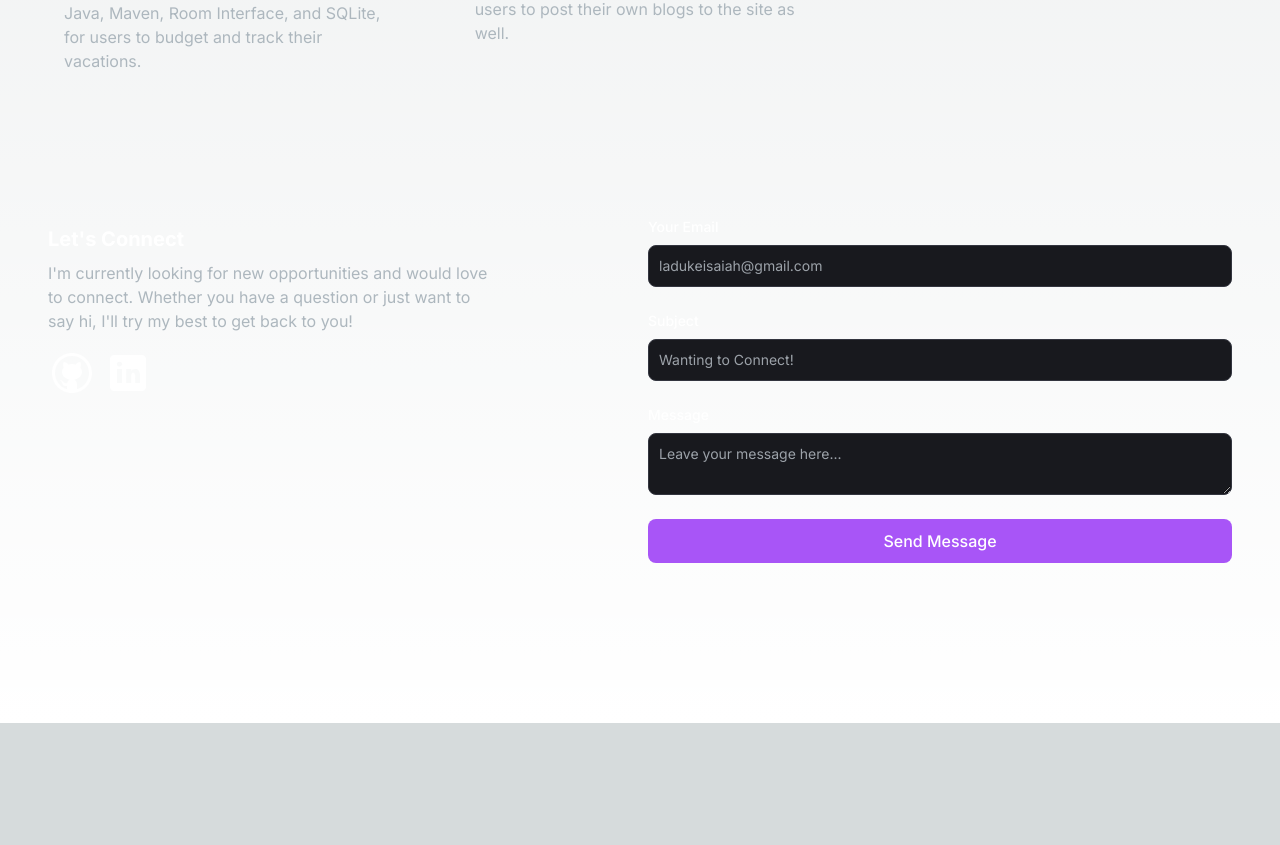
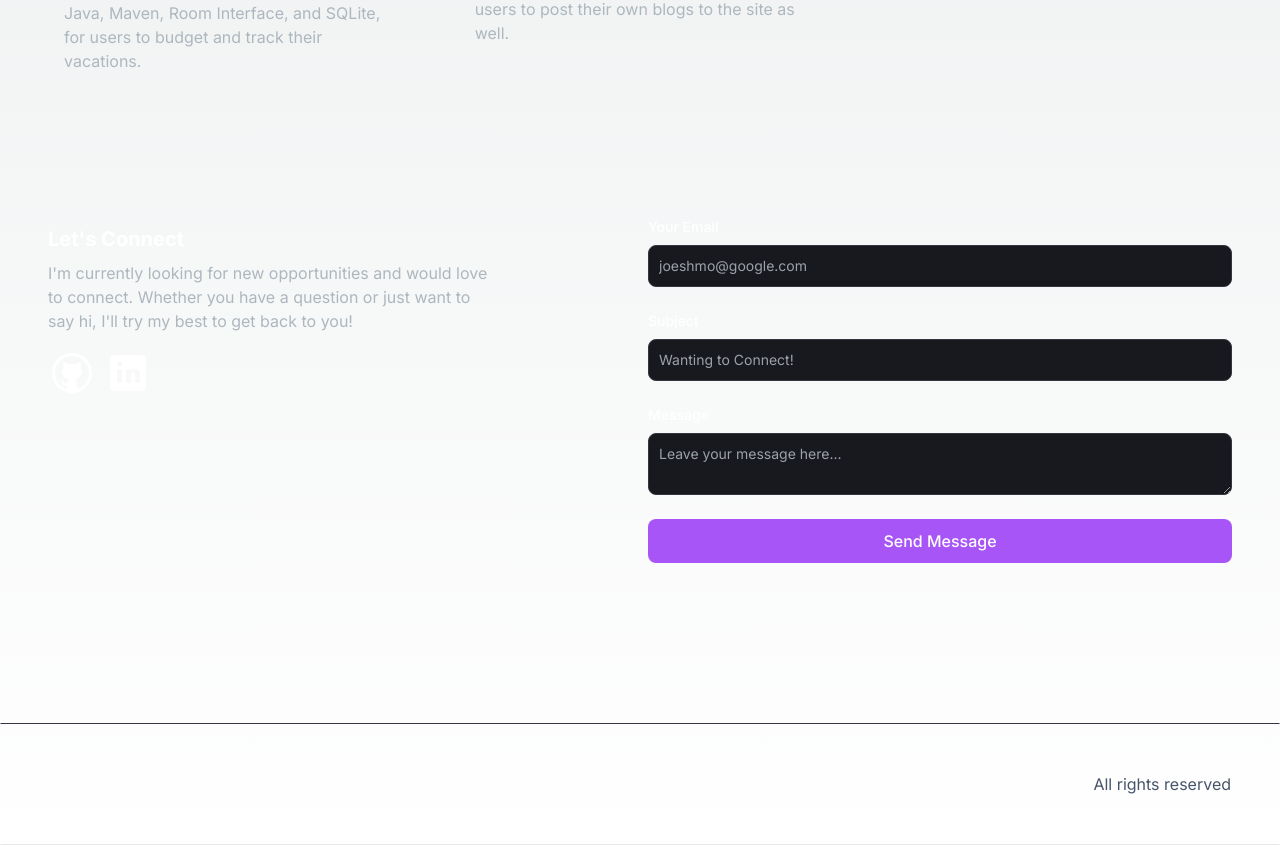
Before and after one commit to ladukeisaiah/portfolio-website, a Next.js app: page / in a window 1280 px wide. Shown: the part 1788-2633 px from the top of the page. Before the commit the page ends 2511 px from the top, so only its background shows below. Built offline with nearby package versions, Linux system fonts and the light colour scheme.

Commit message:
feat: creates the code for the emails to communicate with the api to actually send using the sender function

```diff
--- a/src/app/Components/EmailSection.jsx
+++ b/src/app/Components/EmailSection.jsx
@@ -5,12 +5,31 @@ import Link from 'next/link';
 import Image from 'next/image';
 
 const EmailSection = () => {
+
+    const handleSubmit = async (e) => {
+        e.preventDefault();
+        const data = {
+            email: e.target.email.value,
+            subject: e.target.subject.value,
+            message: e.target.message.value,
+        }
+        const JSONdata = JSON.stringify(data);
+        const endpoint = "/api/send";
+
+        const options = {
+            method: 'POST',
+            headers: {
+                'Content-Type': 'application/json',
+            },
+
+            body: JSONdata,
+        }
+    }
   return (
     <section
         id="contact"
-        className='grid md:grid-cols-2 my-12 md:my-12 py-24 gap-4'
+        className='grid md:grid-cols-2 my-12 md:my-12 py-24 gap-4 relative'
         >
-
         <div className="bg-[radial-gradient(ellipse_at_center,_var(--tw-gradient-stops))] from-primary-900 to-transparent rounded-full h-80 w-80 z-0 blur-lg absolute top-3/4 -left-4 transform -translate-x-1/2 -translate-1/2"></div>
         <div className='z-10'>
             <h5 className='text-xl font-bold text-white my-2'>Let's Connect</h5>
@@ -41,7 +60,7 @@ const EmailSection = () => {
                 type="email"
                 id="email"
                 className='bg-[#18191E] border border-[#33353F] placeholder-[#9CA2A9] text-gray-100 text-sm rounded-lg block w-full p-2.5'
-                required placeholder="ladukeisaiah@gmail.com" />
+                required placeholder="joeshmo@google.com" />
                 </div>
                 <div className='mb-6'>
                 <label
--- /dev/null
+++ b/src/app/Components/Footer.jsx
@@ -0,0 +1,14 @@
+import React from 'react'
+
+const Footer = () => {
+  return (
+    <footer className='footer border border-t-[#33353F] border-l-transparent border-r-transparent text-white'>
+        <div className='container p-12 flex justify-between '>
+        <span>LOGO</span>
+        <p className='text-slate-600'>All rights reserved</p>
+        </div>
+    </footer>
+  )
+}
+
+export default Footer
--- a/src/app/page.js
+++ b/src/app/page.js
@@ -4,6 +4,7 @@ import Navbar from "./Components/Navbar";
 import AboutSection from "./Components/AboutSection";
 import ProjectsSection from "./Components/ProjectsSection";
 import EmailSection from "./Components/EmailSection";
+import Footer from "./Components/Footer";
 
 export default function Home() {
   return (
@@ -15,6 +16,7 @@ export default function Home() {
         <ProjectsSection />
         <EmailSection />
         </div>
+        <Footer />
     </main>
   );
 }
```
